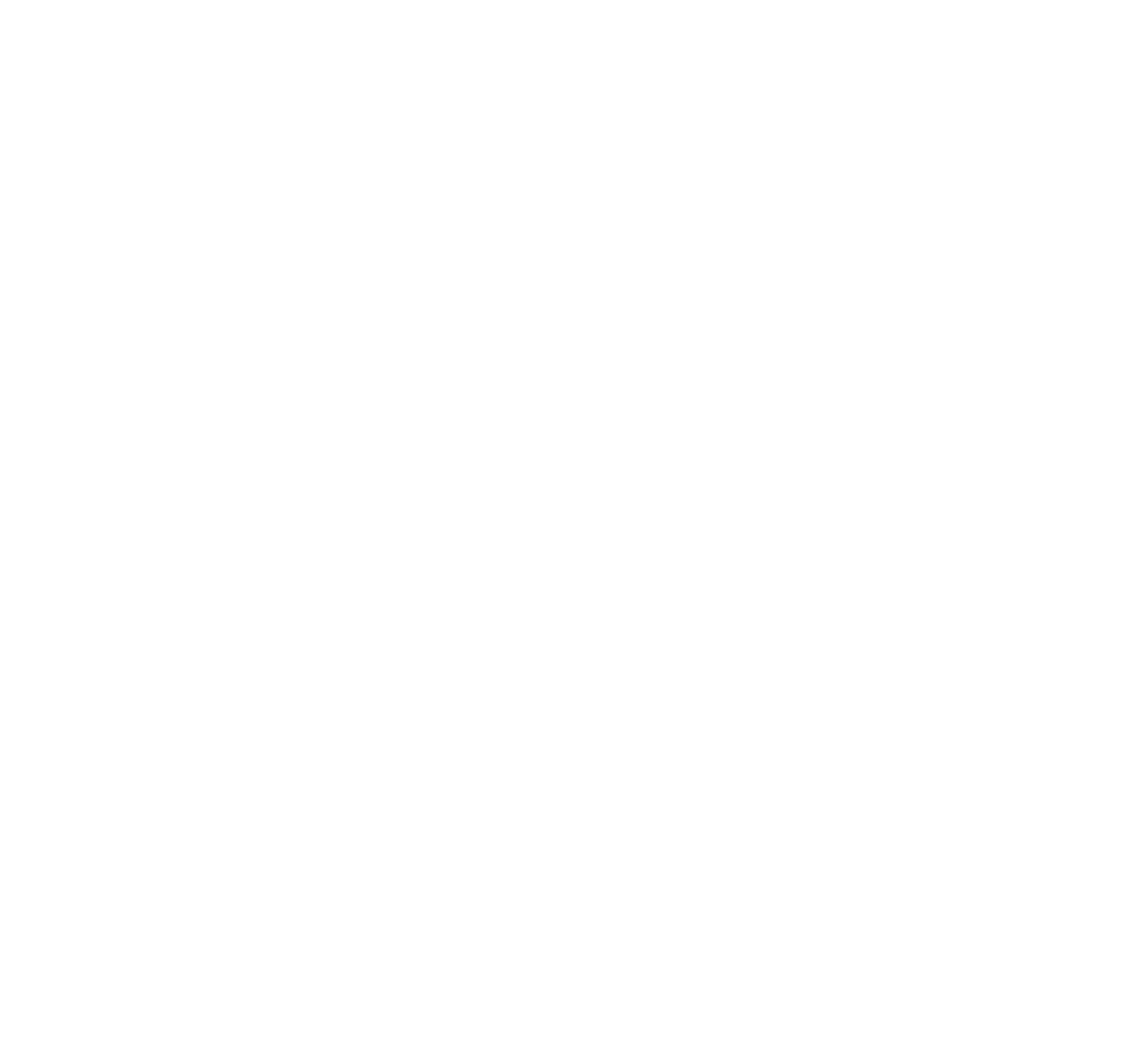
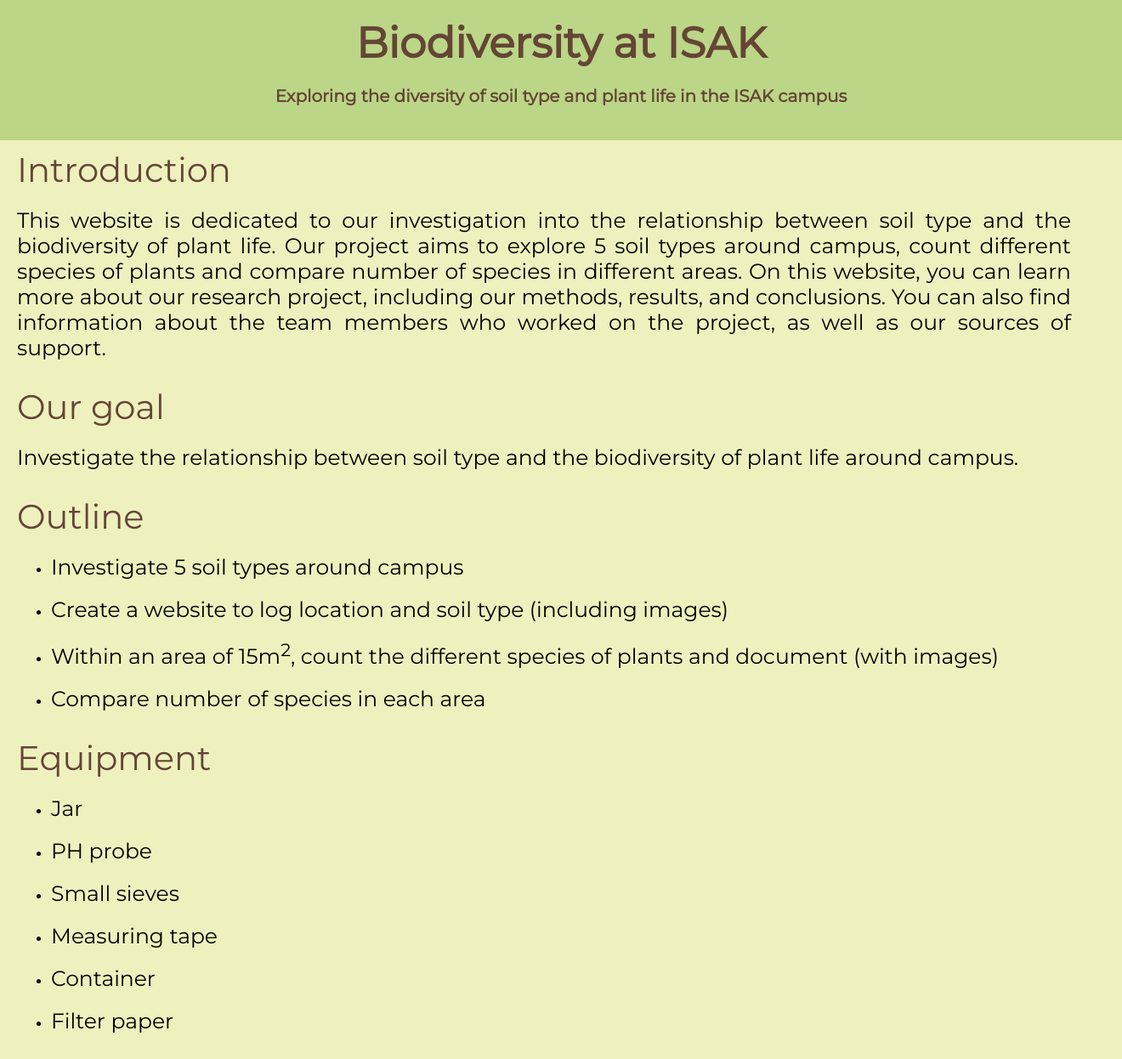
Before and after one commit to 2024sabuhiabbasov/G4, a plain HTML site: page index.html in a window 1280 px wide. Shown: the whole page at 85% size, 1320 px wide, since content can reach past the window. Before the commit the page ends 800 px from the top, so only its background shows below. Drawn offline with Linux system fonts and the light colour scheme.

Commit message:
Initial commit

```diff
--- a/index.html
+++ b/index.html
@@ -1,10 +1,50 @@
 <!DOCTYPE html>
-<html lang="en">
-<head>
-    <meta charset="UTF-8">
+<html>
+  <head>
     <title>Biodiversity at ISAK</title>
-</head>
-<body>
+    <link rel="stylesheet" href="style.css">
+  </head>
+  <body>
+    <header>Biodiversity at ISAK
+      <p>Exploring the diversity of soil type and plant life in the ISAK campus</p>
+    </header>
 
-</body>
+    <section>
+      <p class="section-head">Introduction</p>
+      <p>
+        This website is dedicated to our investigation into the relationship between soil type and the biodiversity of plant life. Our project aims to explore 5 soil types around campus, count different species of plants and compare number of species in different areas. On this website, you can learn more about our research project, including our methods, results, and conclusions. You can also find information about the team members who worked on the project, as well as our sources of support.
+      </p>
+    </section>
+
+    <section>
+      <p class="section-head">Our goal</p>
+      <p>
+        Investigate the relationship between soil type and the biodiversity of plant life around campus.
+      </p>
+    </section>
+
+    <section>
+      <p class="section-head">Outline</p>
+        <ul>
+          <li><p>Investigate 5 soil types around campus</p></li>
+          <li><p>Create a website to log location and soil type (including images)</p></li>
+          <li><p>Within an area of 15m<sup>2</sup>, count the different species of plants and document (with images)</p></li>
+          <li><p>Compare number of species in each area</p></li>
+        </ul>
+    </section>
+
+    <section>
+      <p class="section-head">Equipment</p>
+        <ul>
+          <li><p>Jar</p></li>
+          <li><p>PH probe</p></li>
+          <li><p>Small sieves</p></li>
+          <li><p>Measuring tape</p></li>
+          <li><p>Container</p></li>
+          <li><p>Filter paper</p></li>
+        </ul>
+    </section>
+
+
+  </body>
 </html>
--- a/style.css
+++ b/style.css
@@ -0,0 +1,43 @@
+@import url('https://fonts.googleapis.com/css?family=Montserrat');
+
+body {
+    font-family: 'Montserrat', sans-serif;
+    background-color: #eef1bd;
+    margin: 0;
+    padding: 0;
+}
+
+header {
+    background-color: #BBD686;
+    color: #644536;
+    text-align: center;
+    padding: 20px;
+    font-weight: bold;
+    margin: 0;
+    top: 0;
+    left: 0;
+    width: 100%;
+    font-size: 50px;
+}
+
+header p{
+    font-size: 20px;
+}
+
+section{
+    margin-left: 20px;
+    margin-right: 20px;
+    margin-bottom: 30px;
+}
+
+.section-head{
+    font-size: 40px;
+    color: #644536;
+    margin-top: 10px;
+}
+section p{
+    font-size: 25px;
+    text-align: justify;
+    margin-top: 0;
+    margin-bottom: 20px;
+}
```
